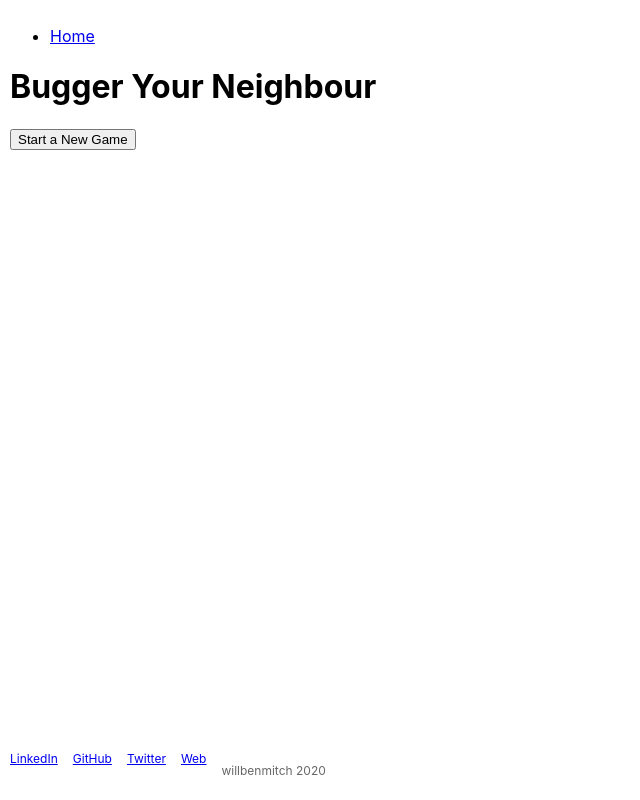
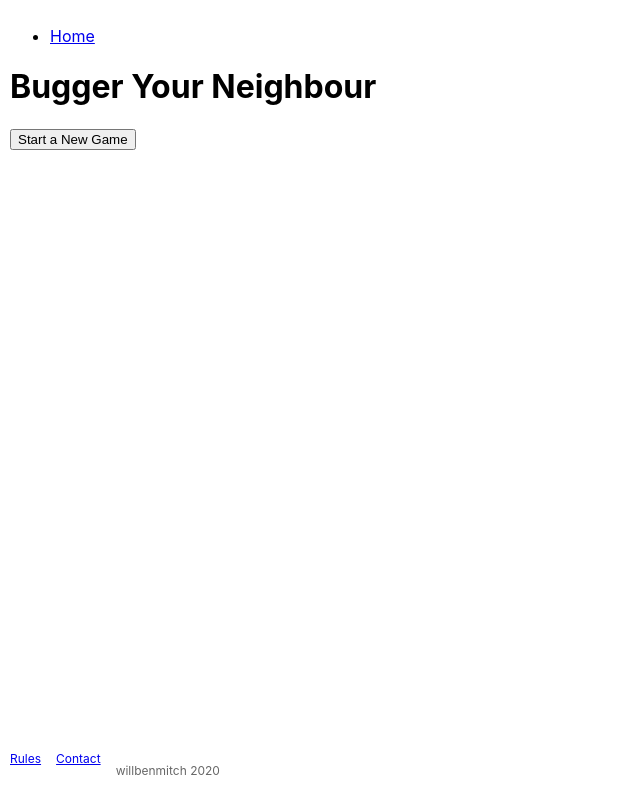
Before and after one commit to willbenmitch/bugger-your-neighbour, a React (Create React App) app in the folder client/: page / in a window 1280 px wide. Shown: the whole page, without its empty margins (0-640 px from the left). Built offline with nearby package versions, Linux system fonts and the light colour scheme.

Commit message:
refine title and description, add bogus h1/h2 tags to index. change footer links to be more relevant

```diff
--- a/client/public/index.html
+++ b/client/public/index.html
@@ -2,14 +2,16 @@
 <html lang="en">
     <head>
         <meta charset="utf-8" />
+        <title>Online Card Game of Bugger Your Neighbour (Oh, Hell)</title>
         <meta name="viewport" content="width=device-width, initial-scale=1" />
         <meta name="theme-color" content="#000000" />
-        <meta name="description" content="The Mitchell Family's favourite card game." />
+        <meta name="description" content="This is an online card game of Bugger Your Neighbour (also known as Oh, Hell)" />
         <link rel="manifest" href="%PUBLIC_URL%/manifest.json" />
-        <title>Bugger Your Neighbour</title>
     </head>
     <body>
         <noscript>You need to enable JavaScript to run this app.</noscript>
         <div id="root"></div>
+        <h1 style="display: none;">Bugger Your Neighbour</h1>
+        <h2 style="display: none;">An online card game of Bugger Your Neighbour (also known as Oh, Hell)</h2>
     </body>
 </html>
--- a/client/src/App.tsx
+++ b/client/src/App.tsx
@@ -36,17 +36,11 @@ export const Footer = () => {
     return (
         <div style={{ position: 'absolute', width: '100%', bottom: 10, fontSize: 12 }}>
             <div style={{ display: 'flex', flexDirection: 'row' }}>
-                <a style={{ paddingRight: 15 }} href="https://www.linkedin.com/in/willbenmitchell/" target="_blank" rel="noopener noreferrer">
-                    LinkedIn
+                <a style={{ paddingRight: 15 }} href="https://github.com/willbenmitch/bugger-your-neighbour#rules" target="_blank" rel="noopener noreferrer">
+                    Rules
                 </a>
-                <a style={{ paddingRight: 15 }} href="https://github.com/willbenmitch" target="_blank" rel="noopener noreferrer">
-                    GitHub
-                </a>
-                <a style={{ paddingRight: 15 }} href="https://twitter.com/WillBenMitchell" target="_blank" rel="noopener noreferrer">
-                    Twitter
-                </a>
-                <a style={{ paddingRight: 15 }} href="https://willbenmitch.com" target="_blank" rel="noopener noreferrer">
-                    Web
+                <a style={{ paddingRight: 15 }} href="https://willbenmitch.com#contact" target="_blank" rel="noopener noreferrer">
+                    Contact
                 </a>
                 <p style={{ opacity: 0.6 }}>willbenmitch {new Date().getFullYear()}</p>
             </div>
```
